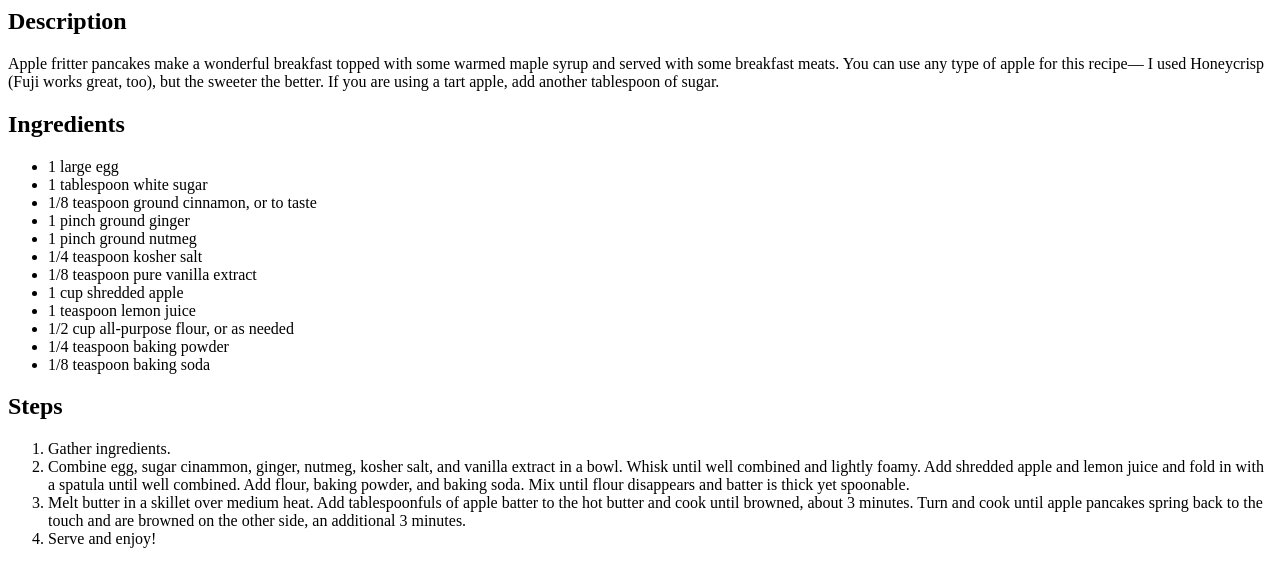
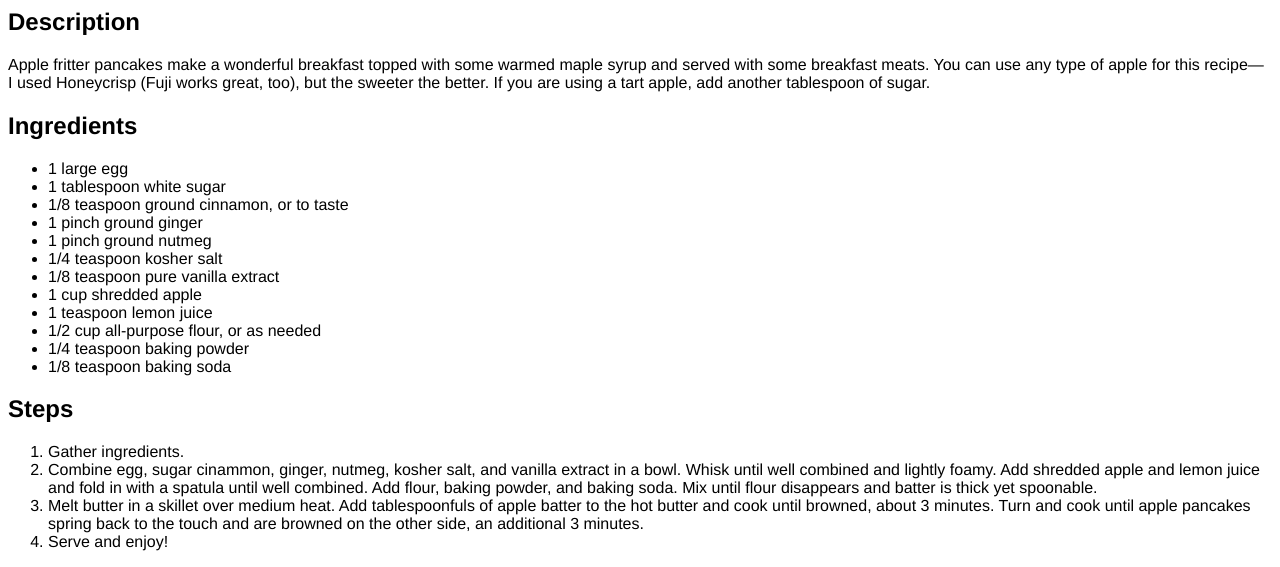
Before and after one commit to hoberez/git-recipes, a plain HTML site: page recipes/apple-fritter-pancakes.html in a window 1280 px wide. Shown: the part 396-963 px from the top of the page. Drawn offline with Linux system fonts and the light colour scheme.

Commit message:
Add link to style.css in every recipe page

```diff
--- a/recipes/apple-fritter-pancakes.html
+++ b/recipes/apple-fritter-pancakes.html
@@ -3,6 +3,7 @@
 <head>
     <meta charset="UTF-8">
     <title>Apple Fritter Pancakes</title>
+    <link rel="stylesheet" href="../style.css"/>
 </head>
 <body>
     <h1>Apple Fritter Pancakes Recipe</h1>
```
Also changed, not shown: recipes/creamy-garlic-pasta.html (+1 -0 lines), recipes/maple-pecan-blondies.html (+1 -0 lines).
